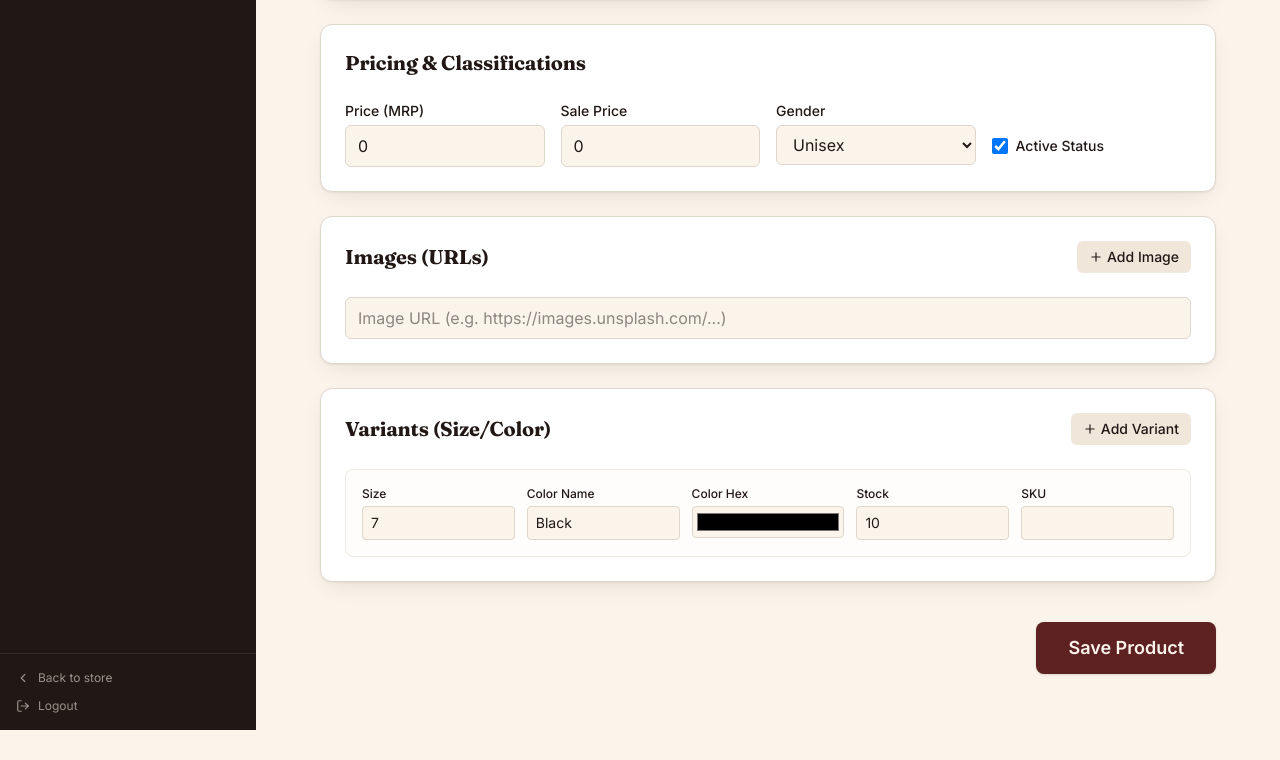
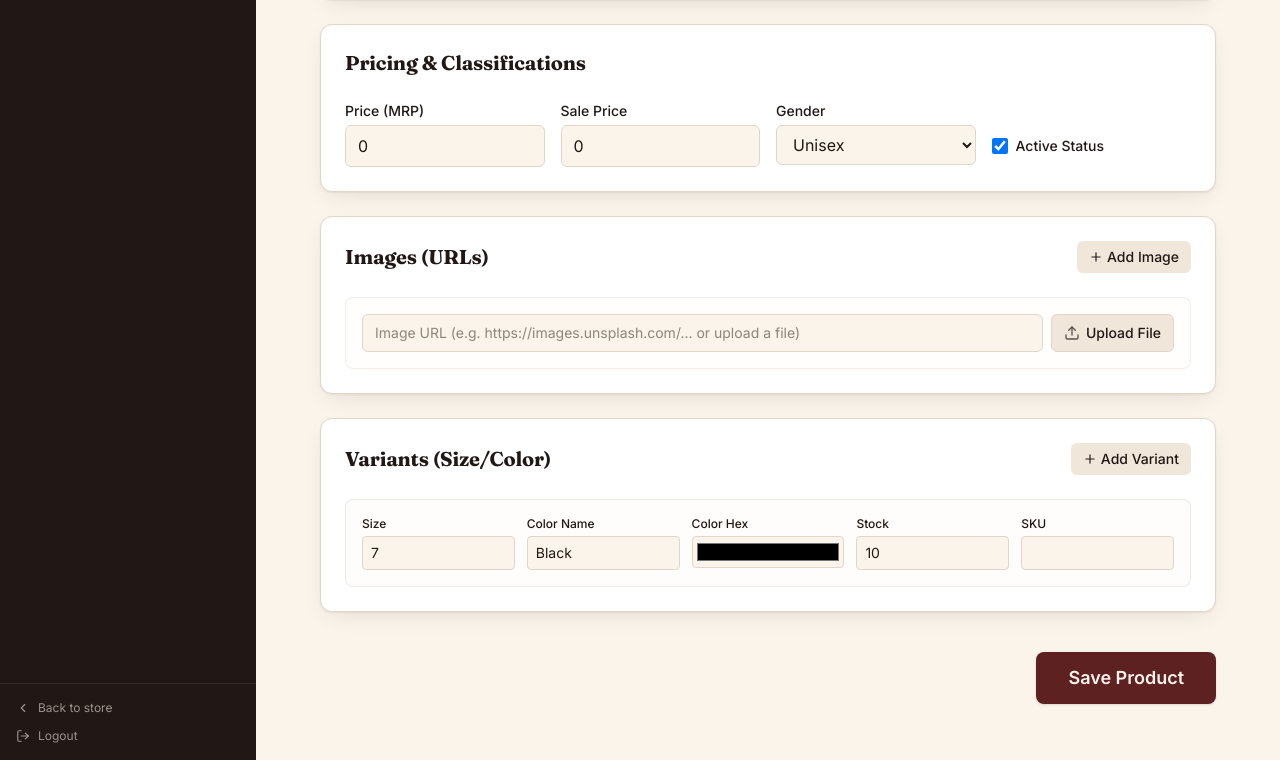
Before and after one commit to kuldeepmaurya4296/raja-boot-house, a Next.js app: page /admin/products/new in a window 1280 px wide. Shown: the part 655-1415 px from the top of the page. Before the commit the page ends 1385 px from the top, so only its background shows below. Built offline with nearby package versions, Linux system fonts and the light colour scheme; no server answers; the database is empty.

Commit message:
add image upload

```diff
--- a/src/app/admin/categories/CategoryForm.tsx
+++ b/src/app/admin/categories/CategoryForm.tsx
@@ -1,6 +1,6 @@
 "use client";
 
-import { useForm } from "react-hook-form";
+import { useForm, Controller } from "react-hook-form";
 import { zodResolver } from "@hookform/resolvers/zod";
 import { z } from "zod";
 import { useState } from "react";
@@ -9,6 +9,7 @@ import { createCategory, updateCategory } from "@/app/admin/actions";
 import { toast } from "sonner";
 import Link from "next/link";
 import { ChevronLeft } from "lucide-react";
+import { ImageUploader } from "@/modules/admin/shared/components/ImageUploader";
 
 const schema = z.object({
   name: z.string().min(2, "Name is required"),
@@ -24,7 +25,7 @@ export function CategoryForm({ initialData, id }: { initialData?: Partial<FormDa
   const router = useRouter();
   const [loading, setLoading] = useState(false);
 
-  const { register, handleSubmit, formState: { errors }, watch, setValue } = useForm<FormData>({
+  const { register, control, handleSubmit, formState: { errors }, watch, setValue } = useForm<FormData>({
     resolver: zodResolver(schema),
     defaultValues: {
       name: initialData?.name || "",
@@ -106,29 +107,19 @@ export function CategoryForm({ initialData, id }: { initialData?: Partial<FormDa
           </div>
 
           <div>
-            <label className="block text-sm font-medium mb-1">Image URL</label>
-            <input
-              {...register("imageUrl")}
-              className="w-full px-3 py-2 border border-border rounded-md bg-background focus:outline-none focus:ring-2 focus:ring-primary/20 focus:border-primary transition-all"
-              placeholder="e.g. https://images.unsplash.com/... or /assets/..."
+            <Controller
+              control={control}
+              name="imageUrl"
+              render={({ field }) => (
+                <ImageUploader
+                  value={field.value || ""}
+                  onChange={field.onChange}
+                  label="Category Image"
+                  placeholder="e.g. https://images.unsplash.com/... or upload a file"
+                />
+              )}
             />
             {errors.imageUrl && <p className="text-red-500 text-xs mt-1">{errors.imageUrl.message}</p>}
-
-            {imageUrlValue && (
-              <div className="mt-3">
-                <p className="text-xs text-muted-foreground mb-1">Preview:</p>
-                <div className="relative aspect-[4/3] w-40 rounded-lg overflow-hidden border border-border bg-muted">
-                  <img
-                    src={imageUrlValue}
-                    alt="Preview"
-                    className="h-full w-full object-cover"
-                    onError={(e) => {
-                      (e.target as HTMLImageElement).style.display = 'none';
-                    }}
-                  />
-                </div>
-              </div>
-            )}
           </div>
 
           <div className="flex items-center gap-2 mt-2">
--- a/src/app/admin/cms/CmsClient.tsx
+++ b/src/app/admin/cms/CmsClient.tsx
@@ -6,6 +6,7 @@ import { saveBanner, deleteBanner, saveSetting } from "./actions";
 import { updateCategory } from "@/app/admin/actions";
 import { toast } from "sonner";
 import { DataTable, type Column } from "@/modules/admin/shared/components/DataTable";
+import { ImageUploader } from "@/modules/admin/shared/components/ImageUploader";
 
 export function CmsClient({
   banners,
@@ -99,10 +100,12 @@ function BannersTab({ banners }: { banners: any[] }) {
       <div className="bg-card p-6 rounded-xl border border-border">
         <h3 className="text-lg font-semibold mb-4">{formData.id ? "Edit Banner" : "New Banner"}</h3>
         <form onSubmit={handleSubmit} className="space-y-4 max-w-xl">
-          <div>
-            <label className="block text-sm font-medium mb-1">Image URL *</label>
-            <input required type="url" value={formData.imageUrl} onChange={e => setFormData({...formData, imageUrl: e.target.value})} className="w-full p-2 border border-border rounded bg-background" />
-          </div>
+          <ImageUploader
+            value={formData.imageUrl}
+            onChange={url => setFormData({...formData, imageUrl: url})}
+            label="Image URL *"
+            required
+          />
           <div className="grid grid-cols-2 gap-4">
             <div>
               <label className="block text-sm font-medium mb-1">Title</label>
@@ -266,16 +269,11 @@ function CategoriesTab({ categories }: { categories: any[] }) {
               <input required type="text" value={formData.slug} onChange={e => setFormData({...formData, slug: e.target.value})} className="w-full p-2 border border-border rounded bg-background" />
             </div>
           </div>
-          <div>
-            <label className="block text-sm font-medium mb-1">Image URL</label>
-            <input type="url" value={formData.imageUrl} onChange={e => setFormData({...formData, imageUrl: e.target.value})} className="w-full p-2 border border-border rounded bg-background" placeholder="https://images.unsplash.com/..." />
-            {formData.imageUrl && (
-              <div className="mt-2">
-                <p className="text-xs text-muted-foreground mb-1">Preview:</p>
-                <img src={formData.imageUrl} alt="preview" className="h-20 w-20 object-cover rounded border border-border" />
-              </div>
-            )}
-          </div>
+          <ImageUploader
+            value={formData.imageUrl}
+            onChange={url => setFormData({...formData, imageUrl: url})}
+            label="Image URL"
+          />
           <div>
             <label className="block text-sm font-medium mb-1">Description</label>
             <textarea rows={3} value={formData.description} onChange={e => setFormData({...formData, description: e.target.value})} className="w-full p-2 border border-border rounded bg-background" />
--- a/src/app/admin/products/ProductForm.tsx
+++ b/src/app/admin/products/ProductForm.tsx
@@ -1,6 +1,6 @@
 "use client";
 
-import { useForm, useFieldArray } from "react-hook-form";
+import { useForm, useFieldArray, Controller } from "react-hook-form";
 import { zodResolver } from "@hookform/resolvers/zod";
 import { z } from "zod";
 import { useState } from "react";
@@ -9,6 +9,7 @@ import { createProduct, updateProduct } from "@/app/admin/actions";
 import { toast } from "sonner";
 import Link from "next/link";
 import { ChevronLeft, Plus, Trash2 } from "lucide-react";
+import { ImageUploader } from "@/modules/admin/shared/components/ImageUploader";
 
 const variantSchema = z.object({
   size: z.coerce.number().min(1, "Size is required"),
@@ -177,12 +178,28 @@ export function ProductForm({
               <Plus className="h-3.5 w-3.5" /> Add Image
             </button>
           </div>
-          <div className="space-y-3">
+          <div className="space-y-4">
             {imageFields.map((field, index) => (
-              <div key={field.id} className="flex gap-2">
-                <input {...register(`images.${index}.url` as const)} placeholder="Image URL (e.g. https://images.unsplash.com/...)" className="flex-1 px-3 py-2 border border-border rounded-md bg-background focus:outline-none focus:ring-2 focus:ring-primary/20" />
+              <div key={field.id} className="flex items-start gap-2 border border-border/40 p-4 rounded-lg bg-muted/5 relative">
+                <div className="flex-1">
+                  <Controller
+                    control={control}
+                    name={`images.${index}.url` as const}
+                    render={({ field: uploaderField }) => (
+                      <ImageUploader
+                        value={uploaderField.value || ""}
+                        onChange={uploaderField.onChange}
+                        placeholder="Image URL (e.g. https://images.unsplash.com/... or upload a file)"
+                      />
+                    )}
+                  />
+                </div>
                 {imageFields.length > 1 && (
-                  <button type="button" onClick={() => removeImage(index)} className="p-2 text-destructive hover:bg-destructive/10 rounded-md">
+                  <button
+                    type="button"
+                    onClick={() => removeImage(index)}
+                    className="p-2 text-destructive hover:bg-destructive/10 rounded-md mt-1 cursor-pointer self-start"
+                  >
                     <Trash2 className="h-5 w-5" />
                   </button>
                 )}
--- /dev/null
+++ b/src/modules/admin/shared/components/ImageUploader.tsx
@@ -0,0 +1,133 @@
+"use client";
+
+import { useState, useRef } from "react";
+import { Upload, Loader2, X } from "lucide-react";
+import { toast } from "sonner";
+
+interface ImageUploaderProps {
+  value: string;
+  onChange: (url: string) => void;
+  label?: string;
+  placeholder?: string;
+  className?: string;
+  required?: boolean;
+}
+
+export function ImageUploader({
+  value,
+  onChange,
+  label,
+  placeholder = "Image URL (e.g. https://images.unsplash.com/...)",
+  className = "",
+  required = false,
+}: ImageUploaderProps) {
+  const [isUploading, setIsUploading] = useState(false);
+  const fileInputRef = useRef<HTMLInputElement>(null);
+
+  const handleFileChange = async (e: React.ChangeEvent<HTMLInputElement>) => {
+    const file = e.target.files?.[0];
+    if (!file) return;
+
+    if (file.size > 5 * 1024 * 1024) {
+      toast.error("File is too large. Maximum size is 5MB.");
+      return;
+    }
+
+    if (!file.type.startsWith("image/")) {
+      toast.error("Please upload an image file.");
+      return;
+    }
+
+    setIsUploading(true);
+    const toastId = toast.loading(`Uploading "${file.name}"...`);
+
+    try {
+      const formData = new FormData();
+      formData.append("file", file);
+
+      const res = await fetch(`/api/upload?filename=${encodeURIComponent(file.name)}`, {
+        method: "POST",
+        body: formData,
+      });
+
+      const data = await res.json();
+
+      if (!res.ok || !data.success) {
+        throw new Error(data.error || "Failed to upload image");
+      }
+
+      onChange(data.url);
+      toast.success("Image uploaded successfully!", { id: toastId });
+    } catch (err: any) {
+      console.error("Upload error:", err);
+      toast.error(err.message || "Failed to upload image from device.", { id: toastId });
+    } finally {
+      setIsUploading(false);
+      if (fileInputRef.current) {
+        fileInputRef.current.value = "";
+      }
+    }
+  };
+
+  return (
+    <div className={`space-y-1.5 ${className}`}>
+      {label && <label className="block text-sm font-medium text-foreground">{label}</label>}
+      <div className="flex gap-2">
+        <input
+          type="url"
+          required={required}
+          value={value}
+          onChange={(e) => onChange(e.target.value)}
+          placeholder={placeholder}
+          className="flex-1 px-3 py-2 border border-border rounded-md bg-background focus:outline-none focus:ring-2 focus:ring-primary/20 focus:border-primary transition-all text-sm"
+          disabled={isUploading}
+        />
+        <input
+          type="file"
+          ref={fileInputRef}
+          onChange={handleFileChange}
+          accept="image/*"
+          className="hidden"
+        />
+        <button
+          type="button"
+          onClick={() => fileInputRef.current?.click()}
+          disabled={isUploading}
+          className="px-3 py-2 bg-muted hover:bg-muted/80 text-foreground rounded-md text-sm font-medium flex items-center gap-1.5 border border-border transition-colors disabled:opacity-50 cursor-pointer whitespace-nowrap"
+        >
+          {isUploading ? (
+            <>
+              <Loader2 className="h-4 w-4 animate-spin text-muted-foreground" />
+              <span>Uploading...</span>
+            </>
+          ) : (
+            <>
+              <Upload className="h-4 w-4 text-muted-foreground" />
+              <span>Upload File</span>
+            </>
+          )}
+        </button>
+      </div>
+
+      {value && (
+        <div className="relative aspect-[4/3] w-32 rounded-lg overflow-hidden border border-border bg-muted group mt-2 shadow-sm">
+          <img
+            src={value}
+            alt="Preview"
+            className="h-full w-full object-cover transition-transform duration-300 group-hover:scale-105"
+            onError={(e) => {
+              (e.target as HTMLImageElement).style.display = "none";
+            }}
+          />
+          <button
+            type="button"
+            onClick={() => onChange("")}
+            className="absolute top-1 right-1 p-1 bg-background/90 hover:bg-background text-destructive rounded-full shadow-sm hover:scale-105 transition-all duration-200"
+          >
+            <X className="h-3 w-3" />
+          </button>
+        </div>
+      )}
+    </div>
+  );
+}
```
